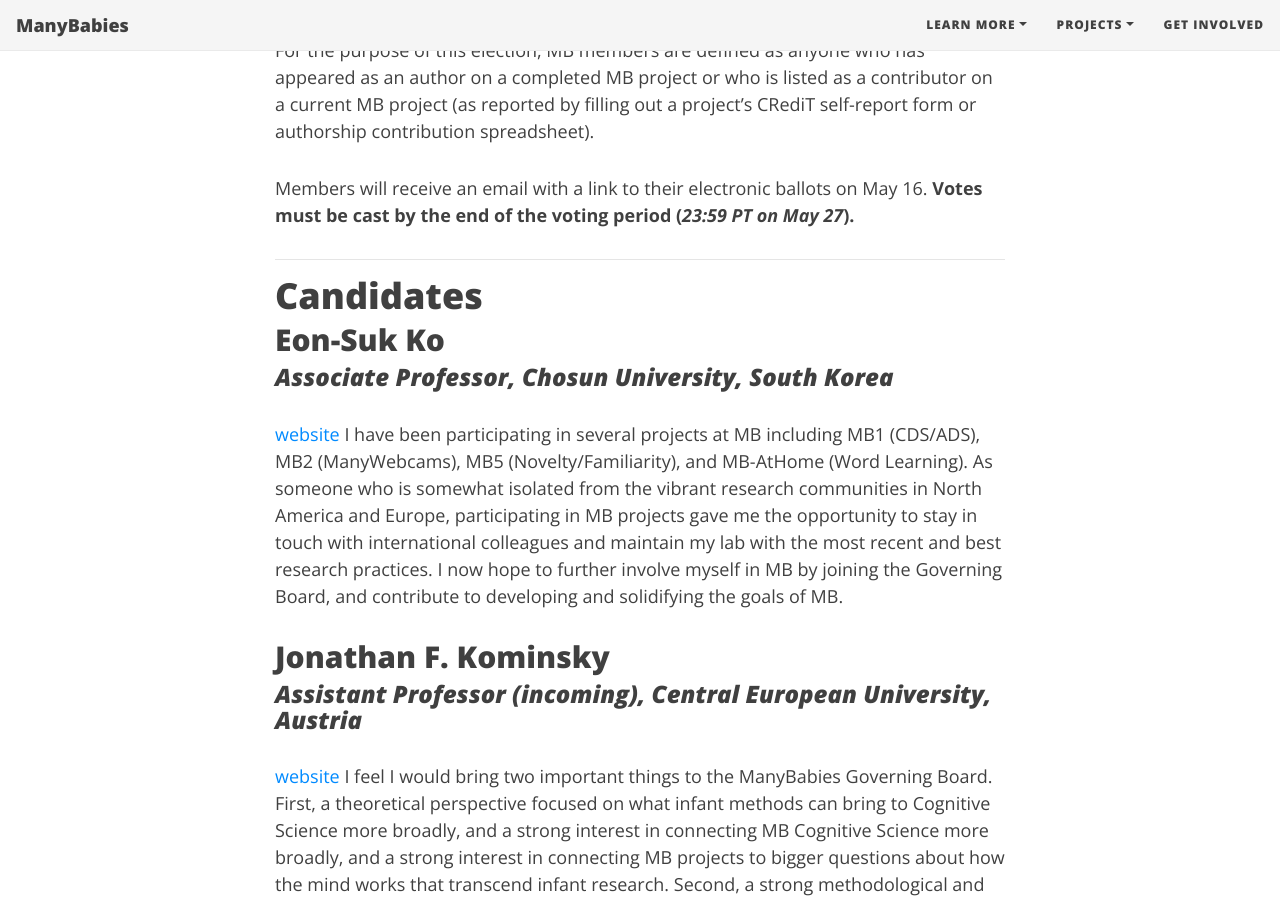
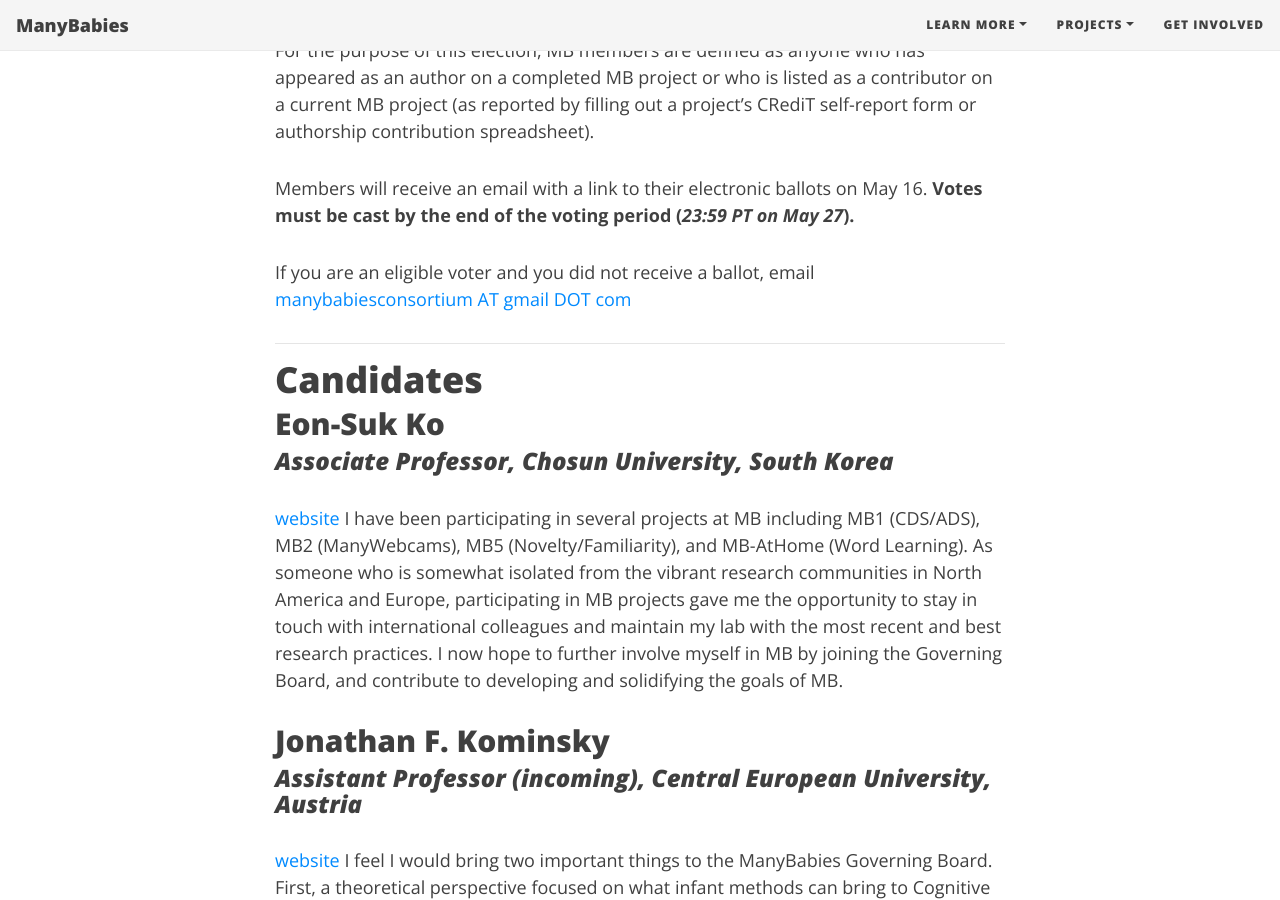
Before and after one commit to manybabies/manybabies.github.io, a Jekyll site: the page built from _posts/2022-05-16-GBElection.md, in a window 1280 px wide and 900 px high, scrolled down 387 px. Built offline with Jekyll 4.4.1, drawn with Linux system fonts in a browser that asks for light colours; nearby versions of some CDN libraries; some web fonts are replaced.

Commit message:
Update 2022-05-16-GBElection.md

```diff
--- a/_posts/2022-05-16-GBElection.md
+++ b/_posts/2022-05-16-GBElection.md
@@ -11,6 +11,8 @@
 For the purpose of this election, MB members are defined as anyone who has appeared as an author on a completed MB project or who is listed as a contributor on a current MB project (as reported by filling out a project’s CRediT self-report form or authorship contribution spreadsheet).
 
 Members will receive an email with a link to their electronic ballots on May 16. **Votes must be cast by the end of the voting period (*23:59 PT on May 27*).**
+
+If you are an eligible voter and you did not receive a ballot, email [manybabiesconsortium AT gmail DOT com](mailto:manybabiesconsortium@gmail.com)
 
 ***
 
```
